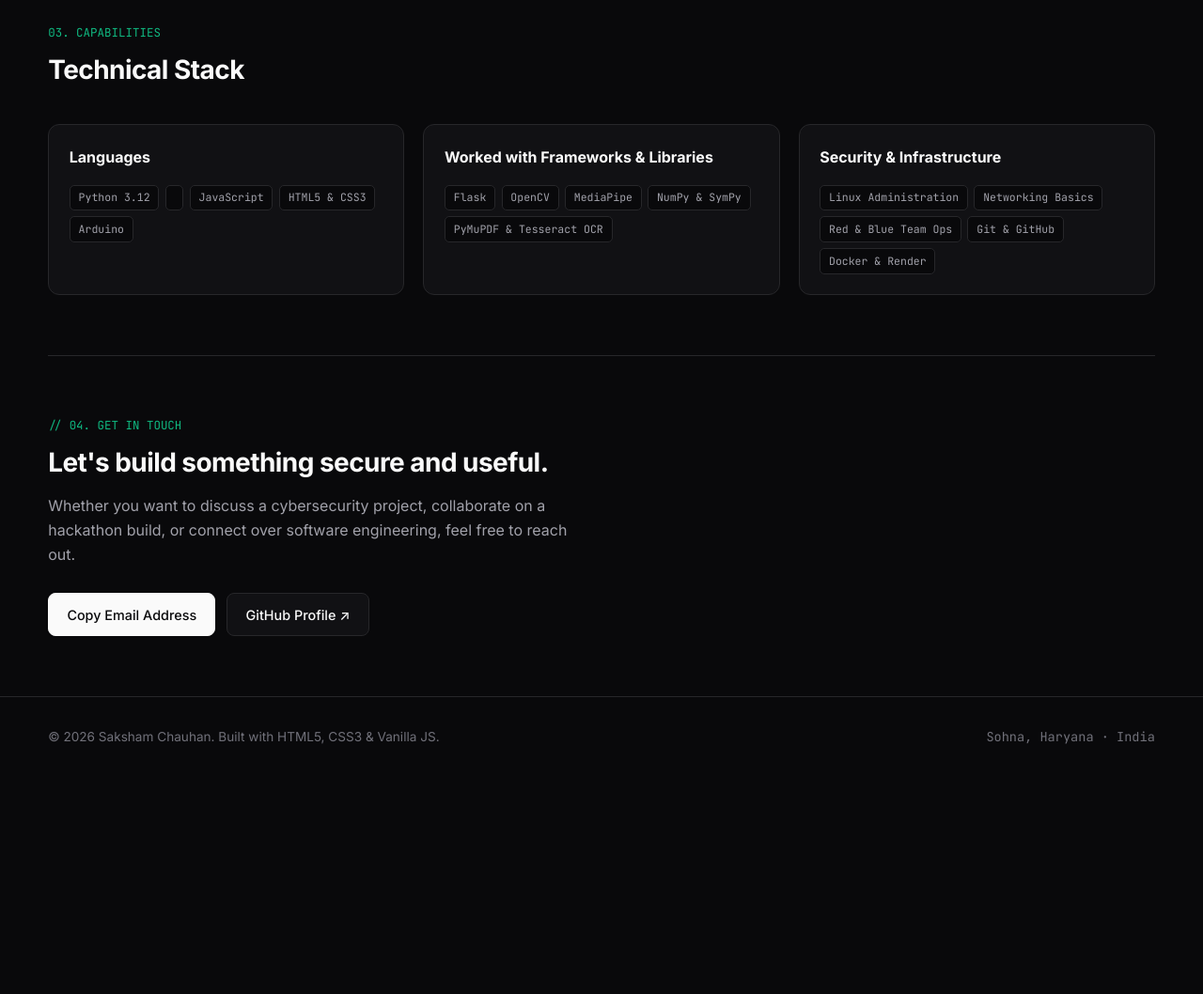
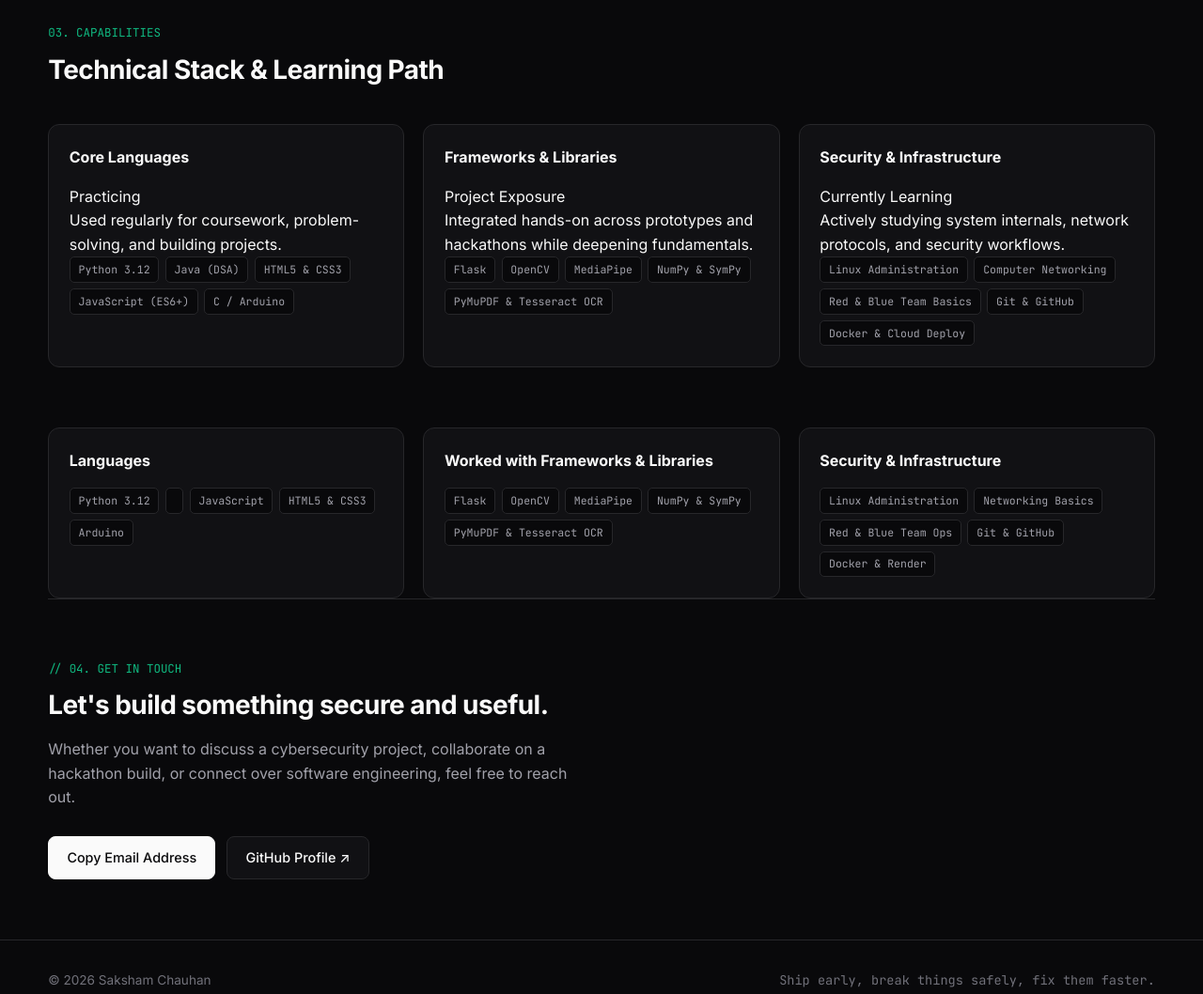
Before and after one commit to sakshamC2007/SAKSHAM-PORTFOLIO, a plain HTML site: page index.html in a window 1280 px wide. Shown: the part 2140-3198 px from the top of the page at 94% size. Before the commit the page ends 2968 px from the top, so only its background shows below. Drawn offline with Linux system fonts and the light colour scheme.

Commit message:
Update index.html

```diff
--- a/index.html
+++ b/index.html
@@ -134,11 +134,60 @@
     <hr class="divider" />
 
     <!-- Technical Stack Section -->
+   <!-- Technical Stack Section -->
     <section id="skills" class="section">
       <div class="section-header-single">
         <span class="section-eyebrow">03. CAPABILITIES</span>
-        <h2>Technical Stack</h2>
+        <h2>Technical Stack &amp; Learning Path</h2>
       </div>
+
+      <div class="skills-grid">
+        <div class="skill-card">
+          <div class="skill-card-head">
+            <h3>Core Languages</h3>
+            <span class="skill-badge badge-core">Practicing</span>
+          </div>
+          <p class="skill-note">Used regularly for coursework, problem-solving, and building projects.</p>
+          <div class="tag-list">
+            <span class="tag">Python 3.12</span>
+            <span class="tag">Java (DSA)</span>
+            <span class="tag">HTML5 &amp; CSS3</span>
+            <span class="tag">JavaScript (ES6+)</span>
+            <span class="tag">C / Arduino</span>
+          </div>
+        </div>
+
+        <div class="skill-card">
+          <div class="skill-card-head">
+            <h3>Frameworks &amp; Libraries</h3>
+            <span class="skill-badge badge-explored">Project Exposure</span>
+          </div>
+          <p class="skill-note">Integrated hands-on across prototypes and hackathons while deepening fundamentals.</p>
+          <div class="tag-list">
+            <span class="tag">Flask</span>
+            <span class="tag">OpenCV</span>
+            <span class="tag">MediaPipe</span>
+            <span class="tag">NumPy &amp; SymPy</span>
+            <span class="tag">PyMuPDF &amp; Tesseract OCR</span>
+          </div>
+        </div>
+
+        <div class="skill-card">
+          <div class="skill-card-head">
+            <h3>Security &amp; Infrastructure</h3>
+            <span class="skill-badge badge-learning">Currently Learning</span>
+          </div>
+          <p class="skill-note">Actively studying system internals, network protocols, and security workflows.</p>
+          <div class="tag-list">
+            <span class="tag">Linux Administration</span>
+            <span class="tag">Computer Networking</span>
+            <span class="tag">Red &amp; Blue Team Basics</span>
+            <span class="tag">Git &amp; GitHub</span>
+            <span class="tag">Docker &amp; Cloud Deploy</span>
+          </div>
+        </div>
+      </div>
+    </section>
 
       <div class="skills-grid">
         <div class="skill-card">
@@ -196,8 +245,8 @@
 
   <footer class="footer">
     <div class="container footer-inner">
-      <span>© 2026 Saksham Chauhan. Built with HTML5, CSS3 &amp; Vanilla JS.</span>
-      <span class="mono-muted">Sohna, Haryana · India</span>
+      <span>© 2026 Saksham Chauhan</span>
+      <span class="mono-muted">Ship early, break things safely, fix them faster.</span>
     </div>
   </footer>
 
```
